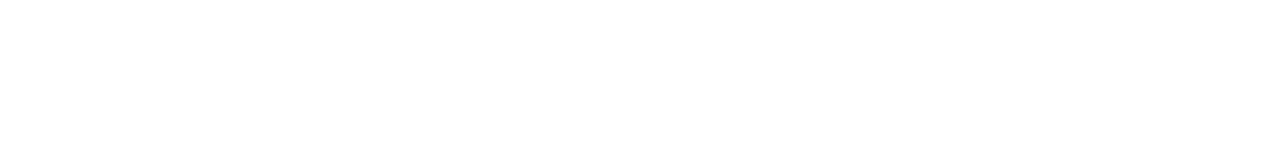
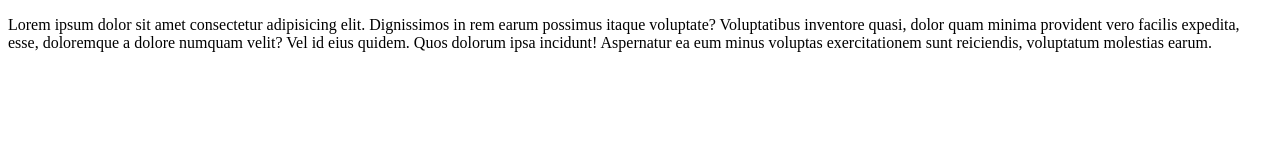
Before and after one commit to Mazer98/FirstOne, a plain HTML site: page index.html in a window 1280 px wide. Drawn offline with Linux system fonts and the light colour scheme.

Commit message:
p eklendi

```diff
--- a/index.html
+++ b/index.html
@@ -7,5 +7,8 @@
 </head>
 <body>
 
+
+    <p>Lorem ipsum dolor sit amet consectetur adipisicing elit. Dignissimos in rem earum possimus itaque voluptate? Voluptatibus inventore quasi, dolor quam minima provident vero facilis expedita, esse, doloremque a dolore numquam velit? Vel id eius quidem. Quos dolorum ipsa incidunt! Aspernatur ea eum minus voluptas exercitationem sunt reiciendis, voluptatum molestias earum.</p>
+
 </body>
 </html>
```
